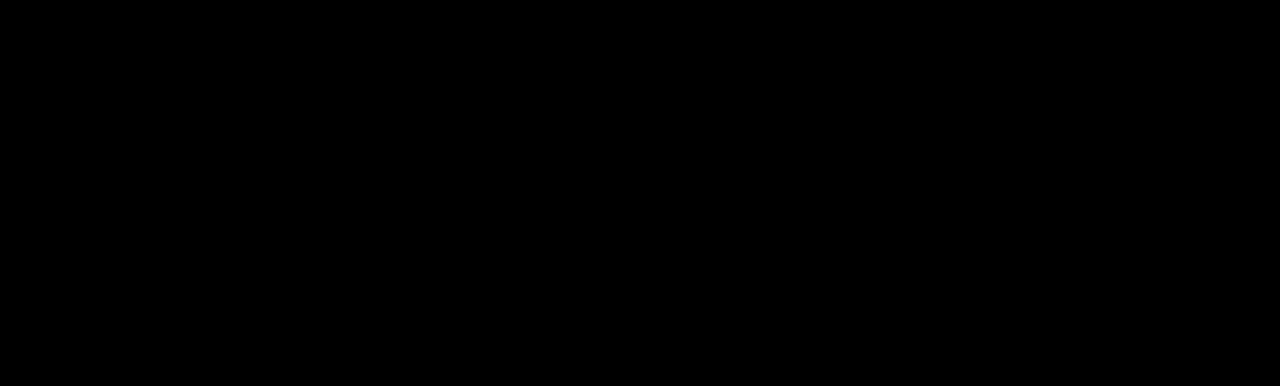
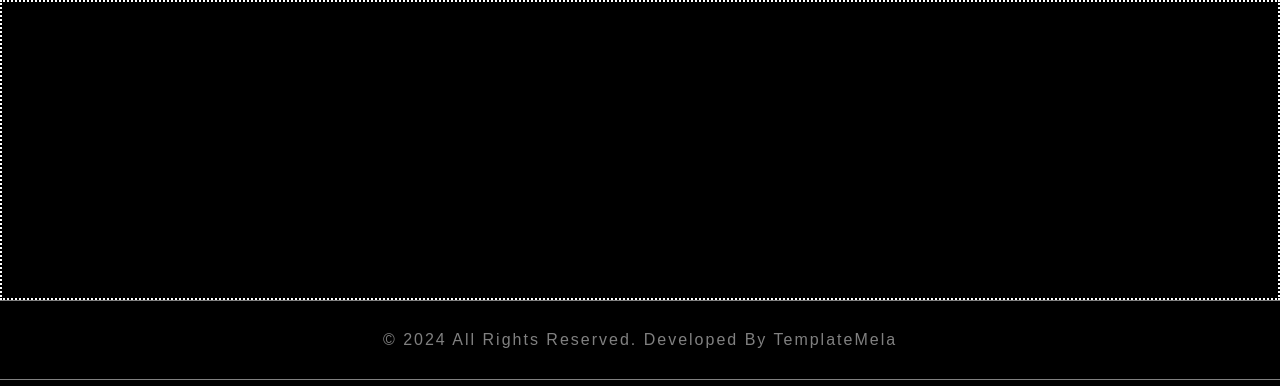
Before and after one commit to RiccardoGarbo/proj-html-vuejs, a Vue app: page / in a window 1280 px wide. Shown: the top 386 px of the page. Built offline with nearby package versions, Linux system fonts and the light colour scheme.

Commit message:
add footer copyright credit

```diff
--- a/src/components/AppFooter.vue
+++ b/src/components/AppFooter.vue
@@ -1,13 +1,38 @@
 <script>
+import { footerAddresses, footerInfo, footerSupport } from '@/assets/data/data.js';
+import FooterRights from './footer-components/FooterRights.vue';
+
 export default {
     name: "AppFooter",
+    components: { FooterRights, },
+    data() {
+        return {
+            footerAddresses: footerAddresses,
+            footerInfo: footerInfo,
+            footerSupport: footerSupport
+        };
+    }
 };
 </script>
 
 <template>
-    <!-- Template Here -->
+    <div id="footer-container">
+        <div id="footer-menus"></div>
+        <FooterRights />
+    </div>
 </template>
 
-<style lang="scss" scoped >
-/* Style here */
+<style scoped >
+#footer-container {
+    max-width: 1400px;
+    margin: 0 auto;
+}
+
+
+
+#footer-menus {
+    min-height: 300px;
+    border: 2px dotted white;
+
+}
 </style>
--- /dev/null
+++ b/src/components/footer-components/FooterRights.vue
@@ -0,0 +1,27 @@
+<script>
+export default {
+    name: 'FooterRights',
+};
+</script>
+
+<template>
+    <div id="footer-rights">
+        <p>© 2024 All Rights Reserved. Developed By TemplateMela</p>
+    </div>
+</template>
+
+
+<style scoped>
+#footer-rights {
+    padding: 15px 0 15px 0;
+    border-top: 1px solid gray;
+    border-bottom: 1px solid gray;
+
+    color: gray;
+    text-align: center;
+    line-height: 3rem;
+    font-size: 1rem;
+    font-weight: 400;
+    letter-spacing: 2px;
+}
+</style>
```
